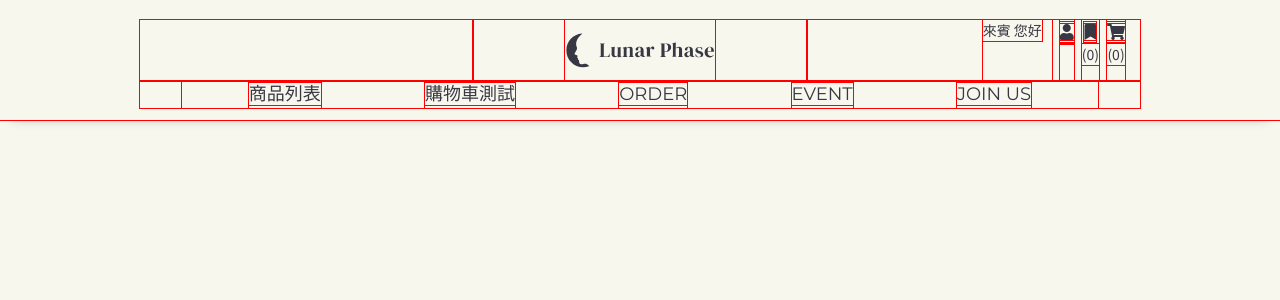
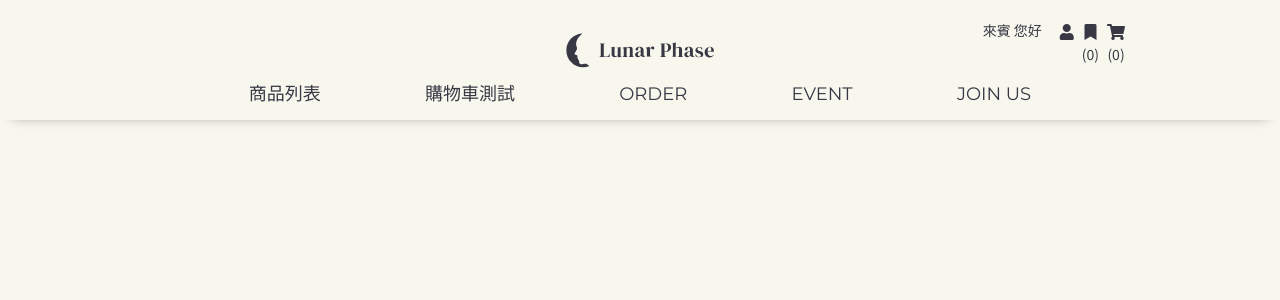
Before and after one commit to weichieh-iiiwork/LunarPhase-react-sc, a React (Create React App) app: page / in a window 1280 px wide. Shown: the top 300 px of the page. Built offline with nearby package versions, Linux system fonts and the light colour scheme.

Commit message:
0705 新增便利商店下拉選單功能

```diff
--- a/src/pages/Cart/cart.scss
+++ b/src/pages/Cart/cart.scss
@@ -1,5 +1,5 @@
 body * {
-     outline: 1px solid red;
+    //  outline: 1px solid red;
 }
 
 $stepFont: 20px;
--- a/src/pages/Cart/components/ScCartChecked/ScContent3/SelCon.js
+++ b/src/pages/Cart/components/ScCartChecked/ScContent3/SelCon.js
@@ -1,17 +1,15 @@
 import React, {useEffect, useState} from 'react'
-// import city from '../../../../../data/711/宜蘭縣.json'
 import city2Con from '../../../../../data/711/711.json'
 
 function SelCon() {
     const [seletedConCity, setSeletedConCity] = useState('')
     const [seletedConStore, setSeletedConStore] = useState('')
+    // let stores = await import(`../../../../../data/711/${seletedConCity}.json`)
 
-
-
-    // const stores = await import(`../../../../../data/711/${seletedConCity}.json`)
-    let stores = city2Con[seletedConCity] ;
+    let stores = city2Con[seletedConCity];
     useEffect(() => {
-        console.log(city2Con[0])
+      console.log('seletedConCity',seletedConCity)
+        console.log('city2Con',city2Con)
         console.log('stores',stores)
       }, [stores])
 
@@ -43,10 +41,10 @@ function SelCon() {
               }}>
         <option value="-1">選擇門市</option>
         {/* Cannot read property 'map' of undefined */}
-        {/* { seletedConCity > -1 &&
-          city2Con[seletedConCity].map((store,index)=>{
+        { seletedConCity &&
+          stores.map((store,index)=>{
             return(<option key={index} value={store.POIName}>{store.POIName}店</option>)
-        })} */}
+        })}
       </select>
     </>
   )
```
